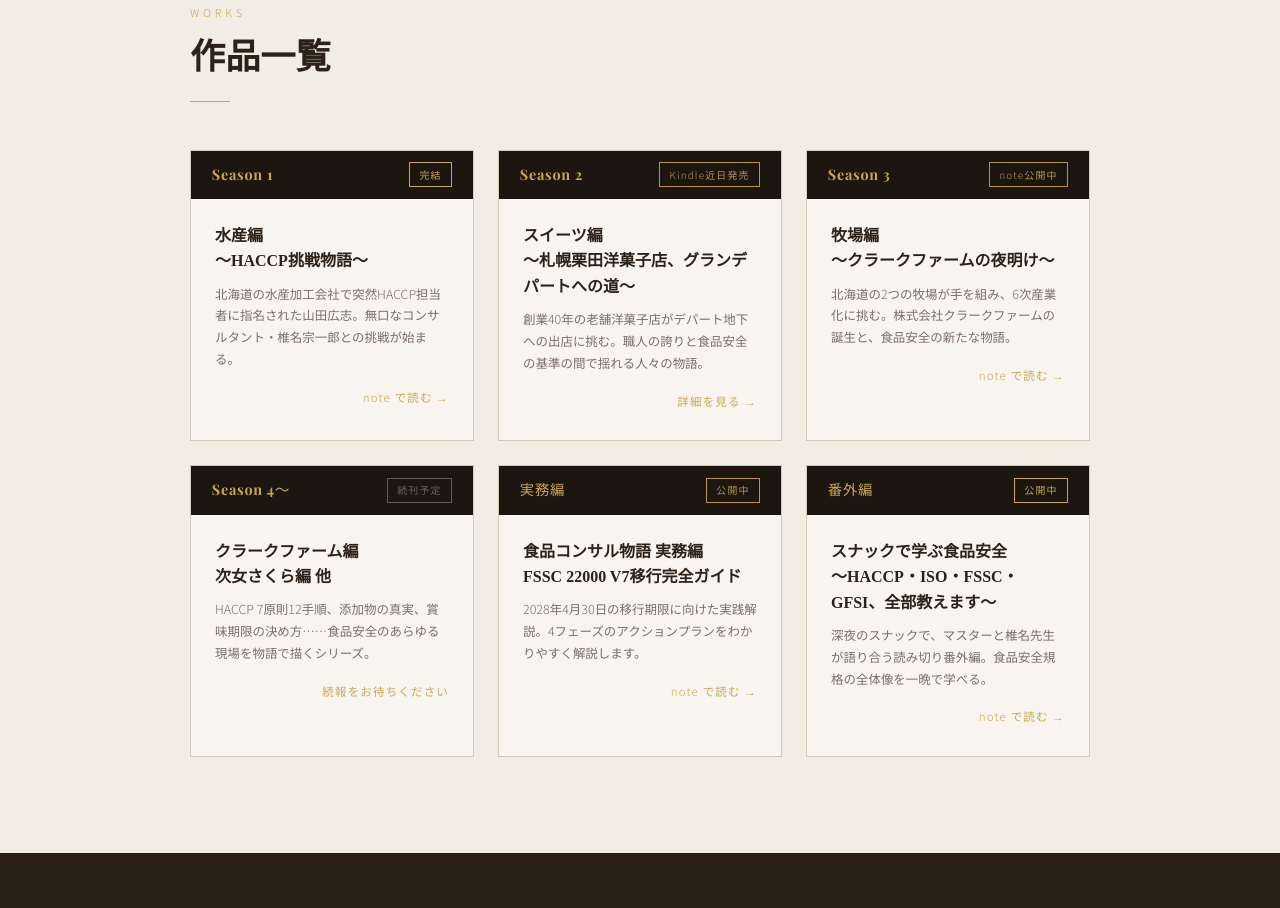
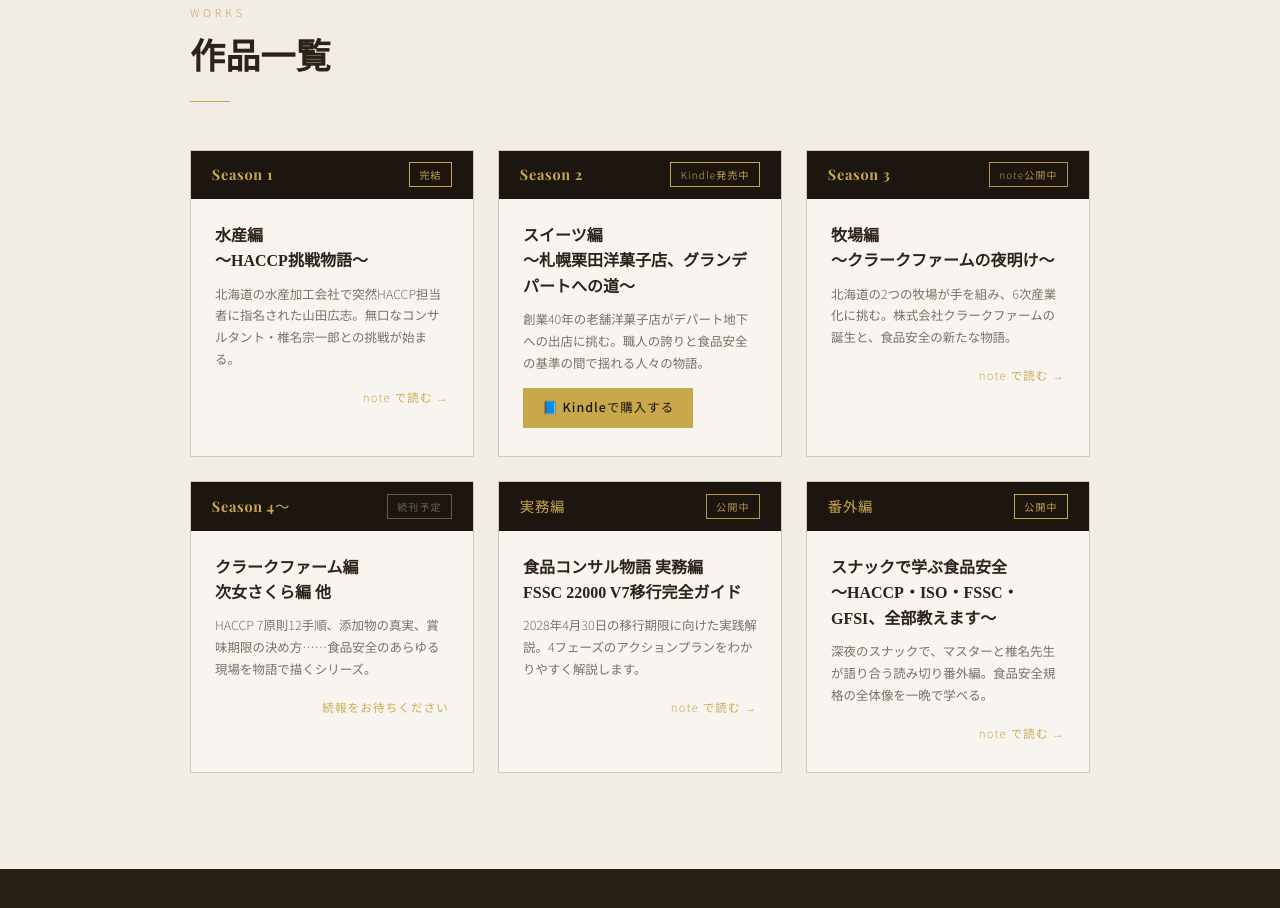
Before and after one commit to footechservice/TheStartSeries, a plain HTML site: page index.html in a window 1280 px wide. Shown: the part 1602-2510 px from the top of the page. Drawn offline with nearby package versions, Linux system fonts and the light colour scheme.

Commit message:
Add files via upload

```diff
--- a/index.html
+++ b/index.html
@@ -520,17 +520,19 @@
         </div>
       </a>
 
-      <a class="series-card" href="https://note.com/shiina_soichiro" target="_blank" rel="noopener">
+      <div class="series-card" style="cursor:default;">
         <div class="card-header">
           <span class="card-season-label">Season 2</span>
-          <span class="card-status ongoing">Kindle近日発売</span>
+          <span class="card-status done">Kindle発売中</span>
         </div>
         <div class="card-body">
           <p class="card-title">スイーツ編<br>〜札幌栗田洋菓子店、グランデパートへの道〜</p>
           <p class="card-sub">創業40年の老舗洋菓子店がデパート地下への出店に挑む。職人の誇りと食品安全の基準の間で揺れる人々の物語。</p>
-          <span class="card-arrow">詳細を見る →</span>
+          <a href="https://www.amazon.co.jp/dp/B0HH917XTC" target="_blank" rel="noopener" style="display:inline-flex;align-items:center;gap:0.5rem;background:#C9A84C;color:#1C1510;padding:0.55rem 1.2rem;font-size:0.78rem;letter-spacing:0.08em;text-decoration:none;margin-top:0.8rem;font-weight:500;transition:opacity 0.2s;" onmouseover="this.style.opacity=0.85" onmouseout="this.style.opacity=1">
+            📘 Kindleで購入する
+          </a>
         </div>
-      </a>
+      </div>
 
       <a class="series-card" href="https://note.com/shiina_soichiro" target="_blank" rel="noopener">
         <div class="card-header">
```
